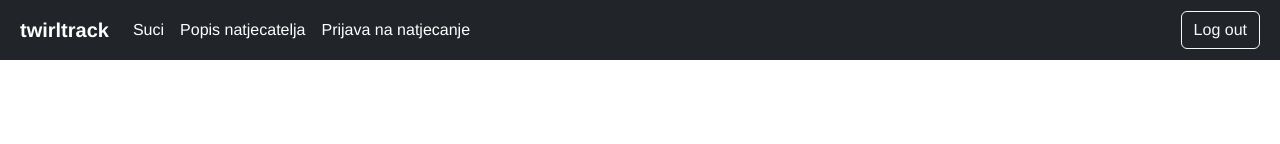
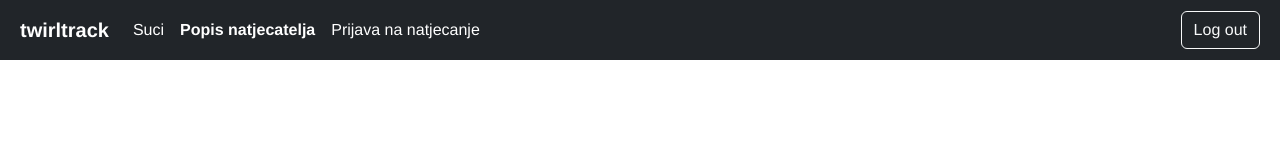
Before and after one commit to puljicpetra/twirltrack, a Vue app: page /popis-natjecatelja in a window 1280 px wide. Shown: the top 144 px of the page. Built offline with nearby package versions, Linux system fonts and the light colour scheme; no server answers; sample sign-in values are in the browser's storage.

Commit message:
boldan font kad router-link-active

```diff
--- a/src/views/PopisNatjecatelja.vue
+++ b/src/views/PopisNatjecatelja.vue
@@ -10,7 +10,7 @@
             <li class="nav-item">
               <router-link to="/suci" class="nav-link">Suci</router-link>
             </li>
-            <li class="nav-item active">
+            <li class="nav-item">
               <router-link to="/popis-natjecatelja" class="nav-link">Popis natjecatelja</router-link>
             </li>
             <li class="nav-item">
@@ -49,6 +49,11 @@
 
   .navbar-nav .nav-item .nav-link {
     color: #fff;
+    font-weight: normal;
+  }
+
+  .navbar-nav .nav-item .router-link-active {
+    font-weight: bold;
   }
 
   .navbar-nav .btn {
--- a/src/views/PrijavaNaNatjecanje.vue
+++ b/src/views/PrijavaNaNatjecanje.vue
@@ -13,7 +13,7 @@
             <li class="nav-item">
               <router-link to="/popis-natjecatelja" class="nav-link">Popis natjecatelja</router-link>
             </li>
-            <li class="nav-item active">
+            <li class="nav-item">
               <router-link to="/prijava-na-natjecanje" class="nav-link">Prijava na natjecanje</router-link>
             </li>
           </ul>
@@ -50,6 +50,11 @@
 
   .navbar-nav .nav-item .nav-link {
     color: #fff;
+    font-weight: normal;
+  }
+
+  .navbar-nav .nav-item .router-link-active {
+    font-weight: bold;
   }
 
   .navbar-nav .btn {
--- a/src/views/Suci.vue
+++ b/src/views/Suci.vue
@@ -50,6 +50,11 @@
 
   .navbar-nav .nav-item .nav-link {
     color: #fff;
+    font-weight: normal;
+  }
+
+  .navbar-nav .nav-item .router-link-active {
+    font-weight: bold;
   }
 
   .navbar-nav .btn {
```
